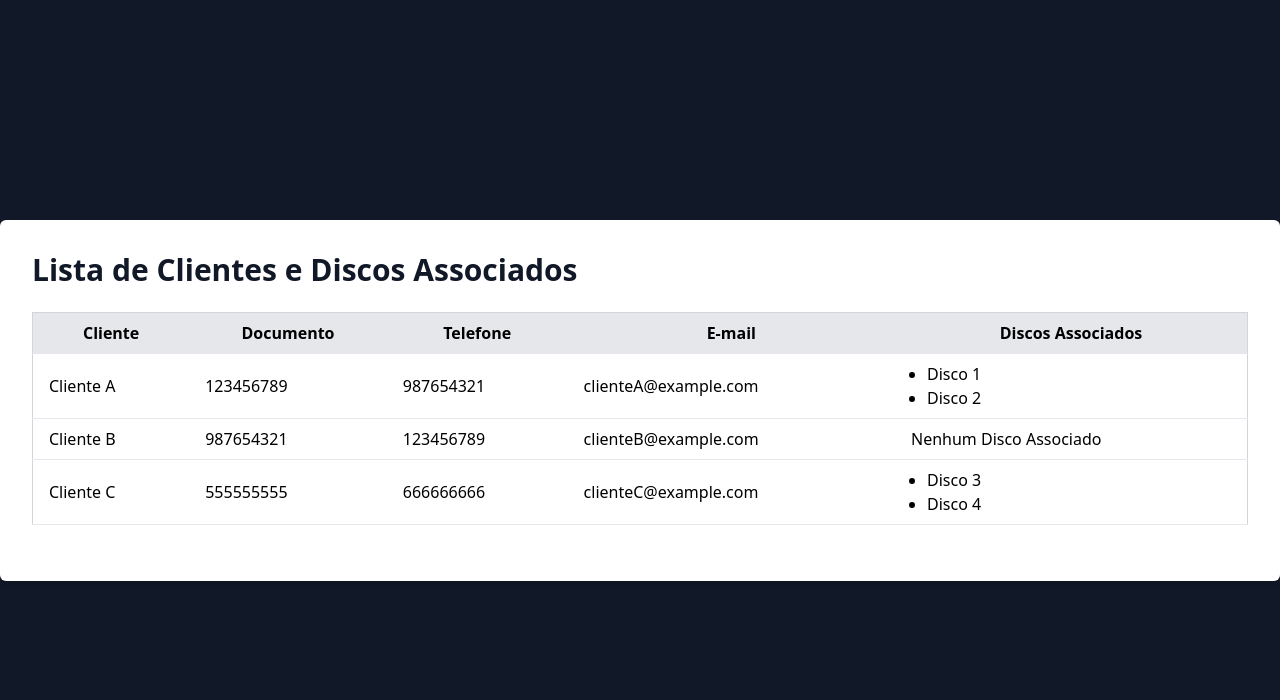
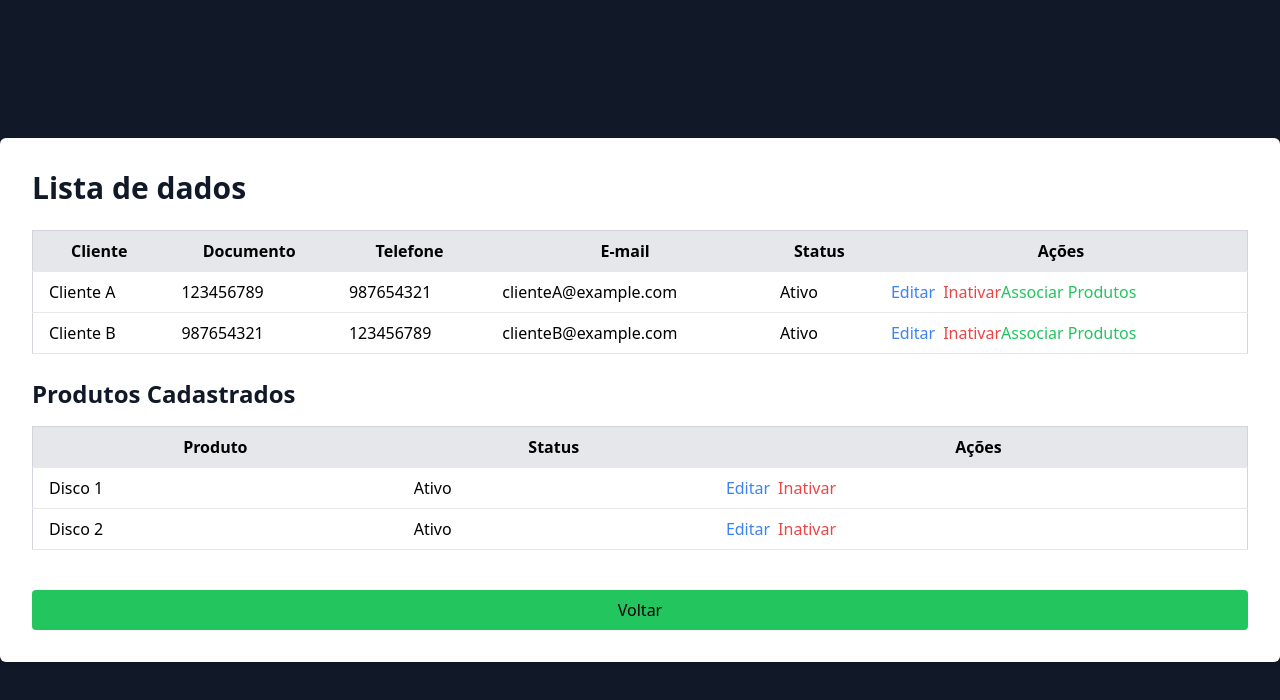
Before and after one commit to FLaVio-G/teste-dt, a Vue app: page /listaDados in a window 1280 px wide. Shown: the top 700 px of the page. Built offline with nearby package versions, Linux system fonts and the light colour scheme.

Commit message:
Feat: Adjust page redirection

```diff
--- a/src/views/DataListView.vue
+++ b/src/views/DataListView.vue
@@ -1,7 +1,7 @@
 <template>
   <div class="min-h-screen flex items-center justify-center bg-gray-900">
     <div class="bg-white p-8 rounded-md shadow-md w-full">
-      <h1 class="text-3xl font-bold text-gray-900 mb-6">Lista de Clientes e Discos Associados</h1>
+      <h1 class="text-3xl font-bold text-gray-900 mb-6">Lista de dados</h1>
 
       <!-- Tabela de Clientes -->
       <table class="w-full border-collapse border border-gray-300 mb-6">
@@ -11,48 +11,85 @@
             <th class="py-2 px-4 border-b">Documento</th>
             <th class="py-2 px-4 border-b">Telefone</th>
             <th class="py-2 px-4 border-b">E-mail</th>
-            <th class="py-2 px-4 border-b">Discos Associados</th>
+            <th class="py-2 px-4 border-b">Status</th>
+            <th class="py-2 px-4 border-b">Ações</th>
           </tr>
         </thead>
         <tbody>
-          <!-- Cliente 1 com Discos Associados -->
+          <!-- Cliente 1 -->
           <tr>
             <td class="py-2 px-4 border-b">Cliente A</td>
             <td class="py-2 px-4 border-b">123456789</td>
             <td class="py-2 px-4 border-b">987654321</td>
             <td class="py-2 px-4 border-b">clienteA@example.com</td>
+            <td class="py-2 px-4 border-b">Ativo</td>
             <td class="py-2 px-4 border-b">
-              <ul class="list-disc pl-4">
-                <li>Disco 1</li>
-                <li>Disco 2</li>
-              </ul>
+              <button class="text-blue-500 hover:text-blue-700 mr-2">Editar</button>
+              <button class="text-red-500 hover:text-red-700">Inativar</button>
+              <button class="text-green-500 hover:text-green-700">Associar Produtos</button>
             </td>
           </tr>
 
-          <!-- Cliente 2 sem Discos Associados -->
+          <!-- Cliente 2 -->
           <tr>
             <td class="py-2 px-4 border-b">Cliente B</td>
             <td class="py-2 px-4 border-b">987654321</td>
             <td class="py-2 px-4 border-b">123456789</td>
             <td class="py-2 px-4 border-b">clienteB@example.com</td>
-            <td class="py-2 px-4 border-b">Nenhum Disco Associado</td>
+            <td class="py-2 px-4 border-b">Ativo</td>
+            <td class="py-2 px-4 border-b">
+              <button class="text-blue-500 hover:text-blue-700 mr-2">Editar</button>
+              <button class="text-red-500 hover:text-red-700">Inativar</button>
+              <button class="text-green-500 hover:text-green-700">Associar Produtos</button>
+            </td>
           </tr>
 
-          <!-- Cliente 3 com Discos Associados -->
+          <!-- ... (adicionar mais clientes conforme necessário) ... -->
+
+        </tbody>
+      </table>
+
+      <!-- Tabela de Produtos -->
+      <h2 class="text-2xl font-bold text-gray-900 mb-4">Produtos Cadastrados</h2>
+      <table class="w-full border-collapse border border-gray-300 mb-6">
+        <thead>
+          <tr class="bg-gray-200">
+            <th class="py-2 px-4 border-b">Produto</th>
+            <th class="py-2 px-4 border-b">Status</th>
+            <th class="py-2 px-4 border-b">Ações</th>
+          </tr>
+        </thead>
+        <tbody>
+          <!-- Produto 1 -->
           <tr>
-            <td class="py-2 px-4 border-b">Cliente C</td>
-            <td class="py-2 px-4 border-b">555555555</td>
-            <td class="py-2 px-4 border-b">666666666</td>
-            <td class="py-2 px-4 border-b">clienteC@example.com</td>
+            <td class="py-2 px-4 border-b">Disco 1</td>
+            <td class="py-2 px-4 border-b">Ativo</td>
             <td class="py-2 px-4 border-b">
-              <ul class="list-disc pl-4">
-                <li>Disco 3</li>
-                <li>Disco 4</li>
-              </ul>
+              <button class="text-blue-500 hover:text-blue-700 mr-2">Editar</button>
+              <button class="text-red-500 hover:text-red-700">Inativar</button>
             </td>
           </tr>
+
+          <!-- Produto 2 -->
+          <tr>
+            <td class="py-2 px-4 border-b">Disco 2</td>
+            <td class="py-2 px-4 border-b">Ativo</td>
+            <td class="py-2 px-4 border-b">
+              <button class="text-blue-500 hover:text-blue-700 mr-2">Editar</button>
+              <button class="text-red-500 hover:text-red-700">Inativar</button>
+            </td>
+          </tr>
+
+          <!-- ... (adicionar mais produtos conforme necessário) ... -->
+
         </tbody>
       </table>
+
+      <!-- Botão de Voltar -->
+      <router-link to="/menu">
+        <button
+          class="w-full bg-green-500 text-black p-2 rounded hover:bg-green-600 transition duration-300 mt-4">Voltar</button>
+      </router-link>
     </div>
   </div>
 </template>
--- a/src/views/DiskRegistrationView.vue
+++ b/src/views/DiskRegistrationView.vue
@@ -21,6 +21,10 @@
         </div>
         <button type="submit"
           class="w-full bg-black text-green-500 p-2 rounded hover:bg-green-600 transition duration-300">Cadastrar</button>
+        <router-link to="/menu">
+          <button
+            class="w-full bg-green-500 text-black p-2 rounded hover:bg-green-600 transition duration-300 mt-4">Voltar</button>
+        </router-link>
       </form>
     </div>
   </div>
--- a/src/views/UserRegistrationView.vue
+++ b/src/views/UserRegistrationView.vue
@@ -32,6 +32,10 @@
                 </div>
                 <button type="submit"
                     class="w-full bg-black text-green-500 p-2 rounded hover:bg-green-600 transition duration-300">Cadastrar</button>
+                <router-link to="/menu">
+                    <button
+                        class="w-full bg-green-500 text-black p-2 rounded hover:bg-green-600 transition duration-300 mt-4">Voltar</button>
+                </router-link>
             </form>
         </div>
     </div>
```
